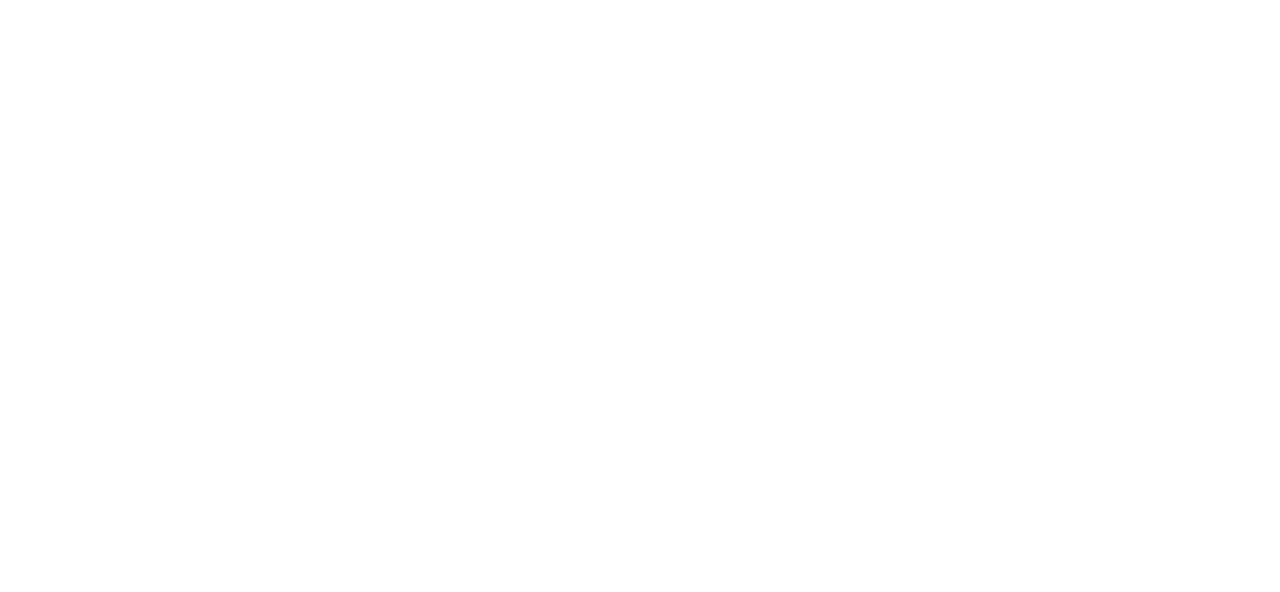
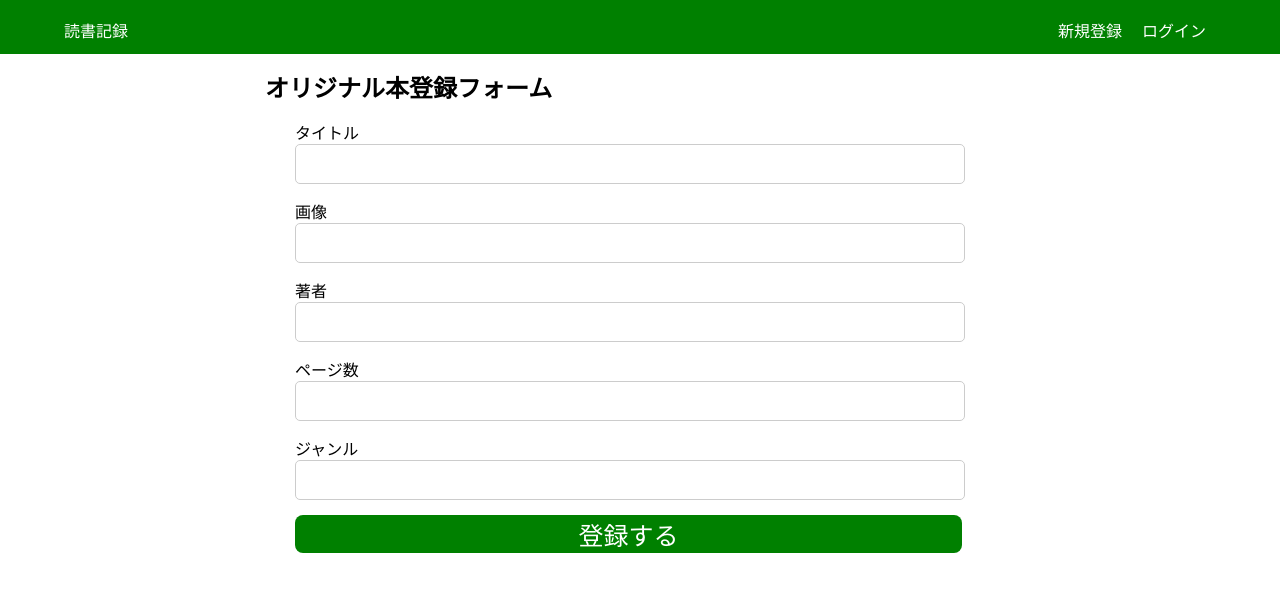
Before and after one commit to MT-0xf/Book, a React (Create React App) app in the folder frontend/: page /register/book in a window 1280 px wide. Before the commit this address had no page. Shown: the top 592 px of the page. Built offline with nearby package versions, Linux system fonts and the light colour scheme.

Commit message:
オリジナル本登録フォーム 追加

```diff
--- a/frontend/src/App.tsx
+++ b/frontend/src/App.tsx
@@ -3,6 +3,8 @@ import logo from './logo.svg';
 import './App.css';
 import { BrowserRouter, Routes, Route } from 'react-router-dom';
 import Top from './pages/Top/Top';
+import Search from './pages/Search/Search';
+import RegisterBook from './pages/RegisterBook/RegisterBook';
 
 function App() {
   return (
@@ -10,6 +12,8 @@ function App() {
       <BrowserRouter>
         <Routes>
           <Route path="/" element={<Top />} />
+          <Route path="/search" element={<Search />} />
+          <Route path='/register/book' element={<RegisterBook />}/>
         </Routes>
       </BrowserRouter>
     </div>
--- a/frontend/src/components/header/header.css
+++ b/frontend/src/components/header/header.css
@@ -1,3 +1,25 @@
 .bg {
   background-color: green;
+  color: white;
+  padding-top: 18px;
+  height: 36px;
+  width: auto;
 }
+
+.title {
+  float: left;
+  padding-left: 5%;
+}
+
+.panel {
+  float: right;
+  padding-right: 5%;
+}
+
+.register {
+  margin: 18px 10px;
+}
+
+.login {
+  margin: 18px 10px;
+}
--- a/frontend/src/components/header/header.tsx
+++ b/frontend/src/components/header/header.tsx
@@ -2,9 +2,14 @@ import './header.css';
 
 function Header() {
   return(
-    <div className="bg">
-      <span>新規登録</span>
-      <span>ログイン</span>
+    <div className='bg'>
+      <div className='title'>
+        読書記録
+      </div>
+      <div className='panel'>
+        <span className='register'>新規登録</span>
+        <span className='login'>ログイン</span>
+      </div>
     </div>
   )
 }
--- /dev/null
+++ b/frontend/src/pages/RegisterBook/RegisterBook.css
@@ -0,0 +1,68 @@
+.form {
+  margin: 15px auto 15px;
+  width: 750px;
+}
+
+.head {
+  font-size: 24px;
+  font-weight: bold;
+}
+
+.ul-style {
+  list-style: none;
+  padding: 0;
+}
+
+.li-style {
+  margin: 15px 30px 15px 30px;
+}
+
+.text-area {
+  padding: 0px 32px 0px 0px;
+}
+
+input[type=text] {
+  border-radius: 5px;
+  font-size: 16px;
+  padding: 10px 5px 10px 5px;
+  border: 1px solid #ccc;
+  width: 100%;
+}
+
+.button-area {
+  padding: 0px 23px 0px 0px;
+}
+
+.btn-green {
+  color: #fff;
+  background-color: green;
+  font-size: 25px;
+  border: none;
+  width: 100%;
+}
+.btn-green:hover {
+  color: #fff;
+  background: green;
+}
+
+.btn-radius {
+   border-radius: 1vh;
+}
+
+@media screen and (max-width: 750px) {
+	.form {
+    width: 100%;
+  }
+
+  .head {
+    text-align: center;
+  }
+
+  .ul-style {
+    padding-left: 7%;
+  }
+
+  input[type=text] {
+    padding: 3px 0px 3px 0px;
+  }
+}
--- /dev/null
+++ b/frontend/src/pages/RegisterBook/RegisterBook.tsx
@@ -0,0 +1,52 @@
+import Header from "../../components/header/header";
+import './RegisterBook.css';
+
+function RegisterBook() {
+  return(
+    <div>
+      <Header />
+      <div className="form">
+        <div className="head">オリジナル本登録フォーム</div>
+        <ul className="ul-style">
+          <li className="li-style">
+            <div>タイトル</div>
+            <div className="text-area">
+              <input type="text"></input>
+            </div>
+          </li>
+          <li className="li-style">
+            <div>画像</div>
+            <div className="text-area">
+              <input type="text"></input>
+            </div>
+          </li>
+          <li className="li-style">
+            <div>著者</div>
+            <div className="text-area">
+              <input type="text"></input>
+            </div>
+          </li>
+          <li className="li-style">
+            <div>ページ数</div>
+            <div className="text-area">
+              <input type="text"></input>
+            </div>
+          </li>
+          <li className="li-style">
+            <div>ジャンル</div>
+            <div className="text-area">
+              <input type="text"></input>
+            </div>
+          </li>
+          <li className="li-style">
+            <div className="button-area">
+              <input type="button" className='btn-green btn-radius' value="登録する"></input>
+            </div>
+          </li>
+        </ul>
+      </div>
+    </div>
+  )
+}
+
+export default RegisterBook;
--- /dev/null
+++ b/frontend/src/pages/Search/Search.tsx
@@ -0,0 +1,12 @@
+import Header from "../../components/header/header";
+
+function Search() {
+  return (
+    <div>
+      <Header />
+      Search
+    </div>
+  )
+}
+
+export default Search;
--- a/frontend/src/pages/Top/Top.css
+++ b/frontend/src/pages/Top/Top.css
@@ -1,3 +1,31 @@
-.bg {
-  background-color: blue;
+.search_container{
+  box-sizing: border-box;
+  display: block;
+  text-align: center;
+  margin-top: 10%;
 }
+.search_container input[type="text"]{
+  border: 1px solid #999;
+  padding: 3px 5px;
+  border-radius: 20px;
+  height: 2.0em;
+  font-size: 16px;
+  width: 245px;
+  overflow: hidden;
+}
+
+
+.search-btn-green {
+  color: #fff;
+  background-color: green;
+  font-size: 25px;
+  border: none;
+}
+.search-btn-green:hover {
+  color: #fff;
+  background: green;
+}
+
+.search-btn-radius {
+   border-radius: 100vh;
+}
--- a/frontend/src/pages/Top/Top.tsx
+++ b/frontend/src/pages/Top/Top.tsx
@@ -1,18 +1,40 @@
 import './Top.css';
 import Header from '../../components/header/header';
+import { useNavigate } from 'react-router-dom';
+import axios from 'axios';
+import { useState } from 'react';
 
 function Top() {
+  const navigate = useNavigate();
+  const [keyword, setKeyword] = useState("");
+
+  const doChangeKeyword = (e: any) => {
+    setKeyword(e.target.value);
+  }
+
+  const doSearch = (e: any) => {
+    e.preventDefault();
+
+    const path = axios.getUri({
+      url: '/search',
+      params: {
+        keyword: keyword
+      }
+    });
+    navigate(path);
+  }
+
   return (
     <div>
       <Header />
-      <div>Top</div>
-      <div>{test()}</div>
+      <div>
+        <form className="search_container" onSubmit={doSearch}>
+          <input type="text" placeholder="キーワード検索" value={keyword} onChange={doChangeKeyword}></input>
+          <input type="submit" value="  検索  " className='search-btn-green search-btn-radius'></input>
+        </form>
+      </div>
     </div>
   );
 }
 
 export default Top;
-
-function test(){
-  return 'test';
-}
```
